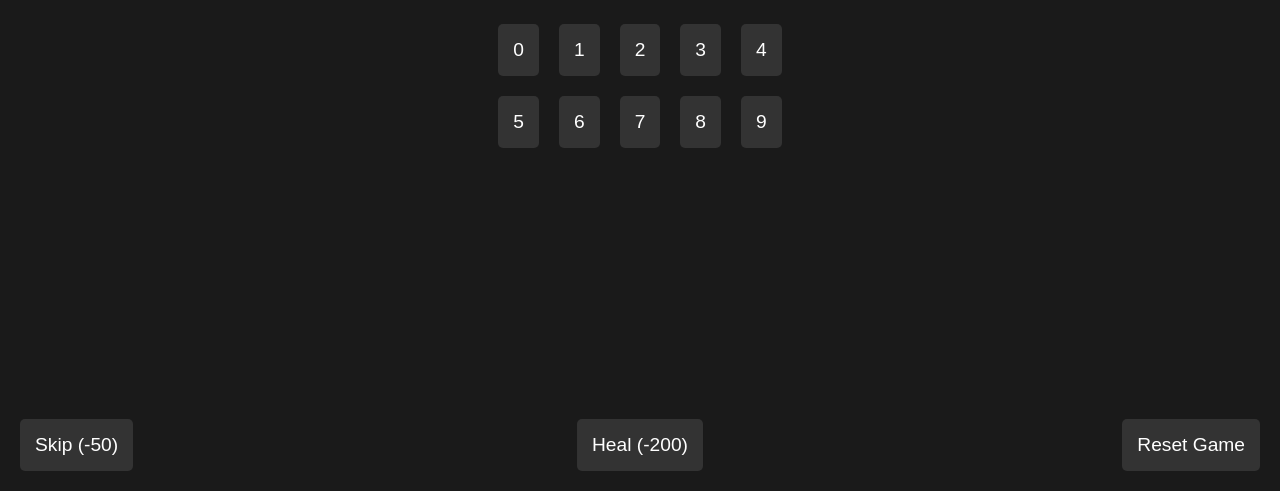
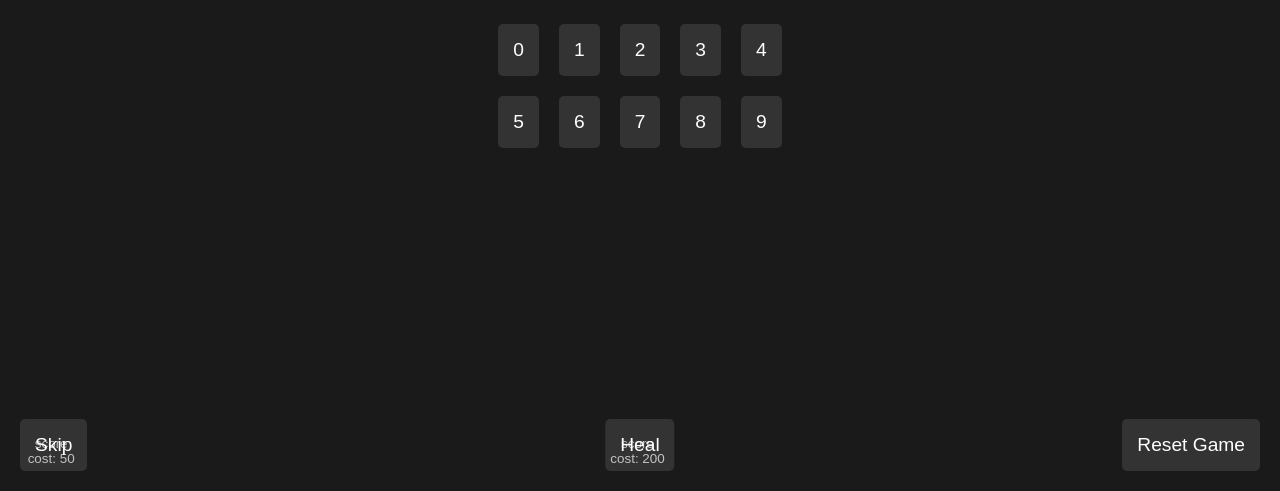
Before and after one commit to leegee1080/PWAMathDungeon, a plain HTML site: page index.html in a window 1280 px wide. Shown: the part 309-800 px from the top of the page. Drawn offline with Linux system fonts and the light colour scheme.

Commit message:
formating of the score cost buttons

```diff
--- a/index.html
+++ b/index.html
@@ -27,8 +27,8 @@
             <button class="number-btn">8</button>
             <button class="number-btn">9</button>
         </div>
-        <button id="skip-btn">Skip (-50)</button>
-        <button id="heal-btn">Heal (-200)</button>
+        <button id="skip-btn">Skip <span class="cost-label">score cost: 50</span></button>
+        <button id="heal-btn">Heal <span class="cost-label">score cost: 200</span></button>
         <button id="reset-btn">Reset Game</button>
     </div>
     <script src="jshelpers/mathGenerator.js"></script>
--- a/style.css
+++ b/style.css
@@ -46,6 +46,7 @@ body {
 }
 
 .number-btn, #skip-btn, #heal-btn, #reset-btn {
+    position: relative;
     padding: 15px;
     font-size: 1.2em;
     background-color: #333;
@@ -84,6 +85,14 @@ body {
     right: 20px;
 }
 
+.cost-label {
+    position: absolute;
+    bottom: 5px;
+    right: 5px;
+    font-size: 0.7em;
+    opacity: 0.7;
+}
+
 .flash-green {
     animation: flash-green 0.5s 5;
 }
@@ -113,4 +122,5 @@ body {
     .number-btn { padding: 10px; font-size: 1em; }
     #timer { font-size: 1.5em; }
     #score, #hp { font-size: 1.2em; }
+    .cost-label { font-size: 0.6em; }
 }
```
